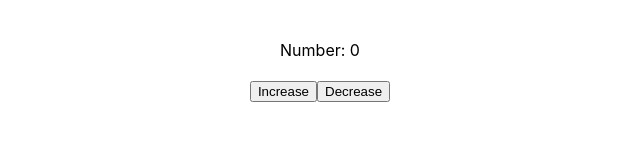
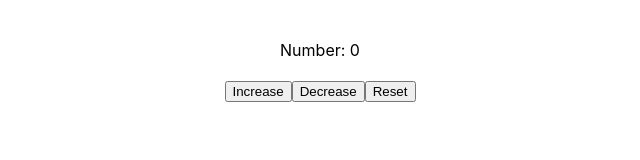
Before and after one commit to tonykieling/redux-step-by-step, a React (Create React App) app in the folder v3/: page / in a window 1280 px wide. Shown: the top 160 px of the page, without its empty margins (320-960 px from the left). Built offline with nearby package versions, Linux system fonts and the light colour scheme.

Commit message:
splitting up the components in diff files

```diff
--- a/v3/src/App.js
+++ b/v3/src/App.js
@@ -1,15 +1,15 @@
 import React, { Component } from 'react';
 import './App.css';
-import { connect } from 'react-redux';
+import Buttons from './Buttons.js'
+import Counter from './Counter.js'
 
 class App extends Component {
   render() {
     return (
       <div className="App">
       <div> <br /> <br />
-      Number: <span> { this.props.number } </span> <br /> <br />
-        <button onClick={this.props.increase}>Increase</button>
-        <button onClick={this.props.decrease}>Decrease</button>
+        <Counter />
+        <Buttons />
       </div>
 
       </div>
@@ -18,17 +18,5 @@ class App extends Component {
 }
 
 
-const mapStateToProps = (state) => {
-  return {
-    number: state.number
-  }
-}
 
-const mapDispatchToProps = (dispatch) => {
-  return {
-    increase: () => dispatch({type:"INCREASE"}),
-    decrease: () => dispatch({type:"DECREASE"})
-  }
-}
-
-export default connect(mapStateToProps, mapDispatchToProps)(App);
+export default (App);
--- /dev/null
+++ b/v3/src/Buttons.js
@@ -0,0 +1,26 @@
+import React, { Component } from 'react';
+import './App.css';
+import { connect } from 'react-redux';
+
+class Buttons extends Component {
+  render() {
+    return (
+      <div>
+        <button onClick={this.props.increase}>Increase</button>
+        <button onClick={this.props.decrease}>Decrease</button>
+        <button onClick={this.props.reset}>Reset</button>
+      </div>
+    );
+  }
+}
+
+
+const mapDispatchToProps = (dispatch) => {
+  return {
+    increase: () => dispatch({type:"INCREASE"}),
+    decrease: () => dispatch({type:"DECREASE"}),
+    reset: () => dispatch({type:"RESET"}),
+  }
+}
+
+export default connect(null, mapDispatchToProps)(Buttons);
--- /dev/null
+++ b/v3/src/Counter.js
@@ -0,0 +1,21 @@
+import React, { Component } from 'react';
+import './App.css';
+import { connect } from 'react-redux';
+
+class Counter extends Component {
+  render() {
+    return (
+      <div>
+        Number: <span> { this.props.number } </span> <br /> <br />
+      </div>
+    );
+  }
+}
+
+const mapStateToProps = (state) => {
+  return {
+    number: state.number
+  }
+}
+
+export default connect(mapStateToProps, null)(Counter);
--- a/v3/src/index.js
+++ b/v3/src/index.js
@@ -8,7 +8,11 @@ import { Provider } from 'react-redux'
 import { createStore } from 'redux'
 import reducer from './store/reducer.js'
 
-const store = createStore(reducer);
+const store = createStore(
+  reducer,
+  window.__REDUX_DEVTOOLS_EXTENSION__ && window.__REDUX_DEVTOOLS_EXTENSION__()
+
+);
 
 ReactDOM.render(
   <Provider store={store}>
--- a/v3/src/store/reducer.js
+++ b/v3/src/store/reducer.js
@@ -10,6 +10,8 @@ const reducer = (state = initialState, action) => {
     newState.number += 1;
   if (action.type === "DECREASE")
     newState.number -= 1;
+  if (action.type === "RESET")
+    newState.number = 0;
 
   return newState
 }
```
